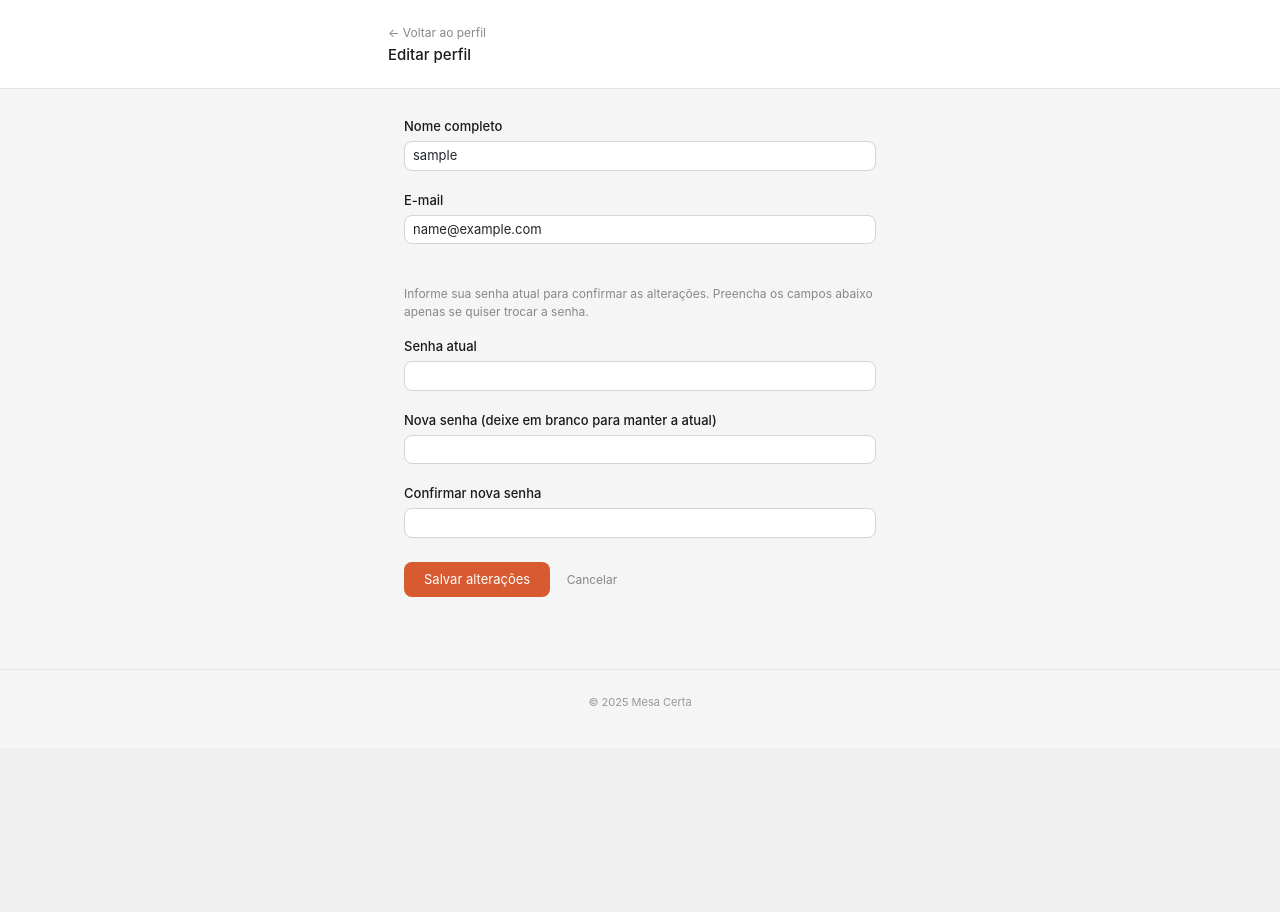
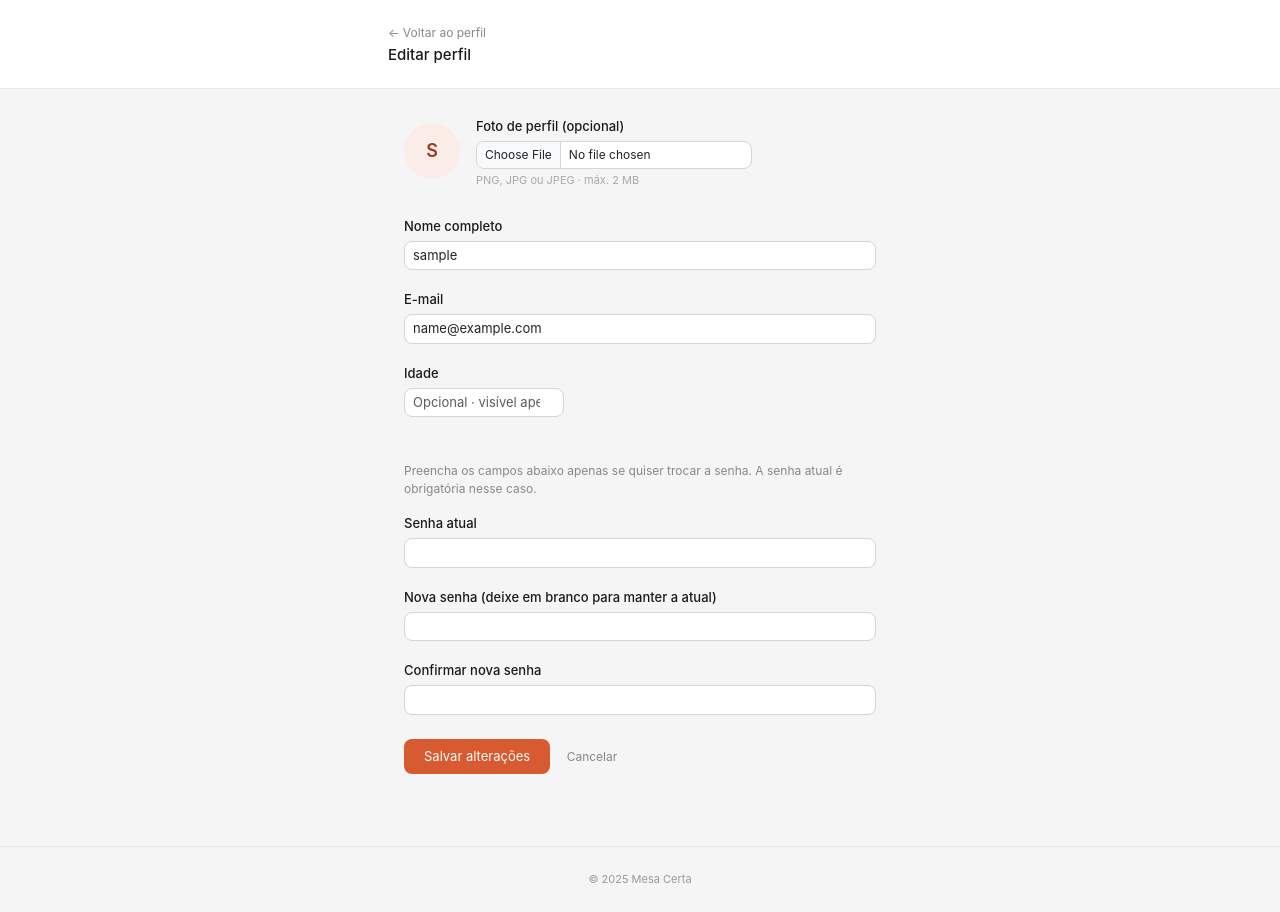
Before and after one commit to isabelacarone/avaliacao-restaurantes, a Flask app: page /perfil/editar in a window 1280 px wide. Shown: the part 52-964 px from the top of the page. Before the commit the page ends 758 px from the top, so only its background shows below. Run offline with Flask 3, Linux system fonts and the light colour scheme; the visitor is signed in with stand-in values (Sample User, id 1); some libraries are stand-ins or nearby versions.

Commit message:
feat adiciona foto de perfil

```diff
--- a/app/auth/routes.py
+++ b/app/auth/routes.py
@@ -1,4 +1,6 @@
 """Rotas de autenticação: login, cadastro, logout e perfil."""
+
+import os
 
 from flask import current_app, flash, redirect, render_template, request, url_for
 from flask_login import current_user, login_required, login_user, logout_user
@@ -6,8 +8,35 @@ from flask_wtf import FlaskForm
 
 from app import db, limiter
 from app.auth import auth_bp
-from app.forms import CadastroForm, EditarPerfilForm, LoginForm
-from app.models import Avaliacao, Usuario
+from app.forms import EditarPerfilForm, CadastroForm, LoginForm
+from app.models import Avaliacao, Favorito, Restaurante, Usuario
+
+_MAGIC_BYTES_PERFIL: dict[str, bytes] = {
+    "jpg": b"\xff\xd8\xff",
+    "jpeg": b"\xff\xd8\xff",
+    "png": b"\x89PNG",
+}
+
+
+def _salvar_foto_perfil(arquivo, usuario_id: int) -> str | None:
+    """Salva foto de perfil em uploads/perfil/ com nome determinístico."""
+    if not arquivo or not arquivo.filename:
+        return None
+    extensoes = current_app.config.get("ALLOWED_EXTENSIONS_PERFIL", set())
+    if "." not in arquivo.filename:
+        return None
+    ext = arquivo.filename.rsplit(".", 1)[1].lower()
+    if ext not in extensoes:
+        return None
+    cabecalho = arquivo.read(8)
+    arquivo.seek(0)
+    if not cabecalho.startswith(_MAGIC_BYTES_PERFIL.get(ext, b"")):
+        return None
+    nome_arquivo = f"perfil_{usuario_id}.{ext}"
+    pasta = current_app.config["UPLOAD_FOLDER_PERFIL"]
+    os.makedirs(pasta, exist_ok=True)
+    arquivo.save(os.path.join(pasta, nome_arquivo))
+    return nome_arquivo
 
 
 @auth_bp.route("/login", methods=["GET", "POST"])
@@ -49,11 +78,20 @@ def perfil() -> str:
         page=page, per_page=10, error_out=False
     )
     total = current_user.avaliacoes.count()
+    favoritos_recentes = (
+        Favorito.query.filter_by(usuario_id=current_user.id)
+        .join(Restaurante)
+        .filter(Restaurante.deletado_em.is_(None))
+        .order_by(Favorito.criado_em.desc())
+        .limit(5)
+        .all()
+    )
     return render_template(
         "auth/perfil.html",
         avaliacoes=paginacao.items,
         paginacao=paginacao,
         total_avaliacoes=total,
+        favoritos_recentes=favoritos_recentes,
         form_csrf=FlaskForm(),
     )
 
@@ -63,9 +101,12 @@ def perfil() -> str:
 def editar_perfil() -> str:
     form = EditarPerfilForm(obj=current_user)
     if form.validate_on_submit():
-        if not current_user.check_senha(form.senha_atual.data):
-            form.senha_atual.errors.append("Senha atual incorreta.")
-            return render_template("auth/editar_perfil.html", form=form)
+        # Troca de senha requer confirmação da senha atual
+        if form.nova_senha.data:
+            if not form.senha_atual.data or not current_user.check_senha(form.senha_atual.data):
+                form.senha_atual.errors.append("Senha atual incorreta.")
+                return render_template("auth/editar_perfil.html", form=form)
+            current_user.set_senha(form.nova_senha.data)
 
         novo_email = form.email.data.strip().lower()
         if novo_email != current_user.email:
@@ -78,8 +119,12 @@ def editar_perfil() -> str:
 
         current_user.nome = form.nome.data.strip()
         current_user.email = novo_email
-        if form.nova_senha.data:
-            current_user.set_senha(form.nova_senha.data)
+        current_user.idade = form.idade.data
+
+        nova_foto = _salvar_foto_perfil(form.foto_perfil.data, current_user.id)
+        if nova_foto:
+            current_user.foto_perfil_path = nova_foto
+
         db.session.commit()
         flash("Perfil atualizado com sucesso!", "success")
         return redirect(url_for("auth.perfil"))
--- a/app/config.py
+++ b/app/config.py
@@ -4,8 +4,10 @@ import os
 
 BASE_DIR: str = os.path.dirname(os.path.dirname(os.path.abspath(__file__)))
 UPLOAD_FOLDER: str = os.path.join(BASE_DIR, "app", "static", "uploads")
+UPLOAD_FOLDER_PERFIL: str = os.path.join(BASE_DIR, "app", "static", "uploads", "perfil")
 MAX_CONTENT_LENGTH: int = 2 * 1024 * 1024
 ALLOWED_EXTENSIONS: set[str] = {"png", "jpg", "jpeg", "gif"}
+ALLOWED_EXTENSIONS_PERFIL: set[str] = {"png", "jpg", "jpeg"}
 
 
 class Config:
@@ -13,8 +15,10 @@ class Config:
 
     SQLALCHEMY_TRACK_MODIFICATIONS: bool = False
     UPLOAD_FOLDER: str = UPLOAD_FOLDER
+    UPLOAD_FOLDER_PERFIL: str = UPLOAD_FOLDER_PERFIL
     MAX_CONTENT_LENGTH: int = MAX_CONTENT_LENGTH
     ALLOWED_EXTENSIONS: set[str] = ALLOWED_EXTENSIONS
+    ALLOWED_EXTENSIONS_PERFIL: set[str] = ALLOWED_EXTENSIONS_PERFIL
 
     @classmethod
     def init(cls) -> None:
--- a/app/forms.py
+++ b/app/forms.py
@@ -4,12 +4,13 @@ from flask_wtf import FlaskForm
 from flask_wtf.file import FileAllowed, FileField
 from wtforms import (
     EmailField,
+    IntegerField,
     PasswordField,
     SelectField,
     StringField,
     TextAreaField,
 )
-from wtforms.validators import DataRequired, Email, EqualTo, Length, Optional
+from wtforms.validators import DataRequired, Email, EqualTo, Length, NumberRange, Optional
 
 from app.validators import SenhaForte, UniqueEmail, UniqueNomeRestaurante
 
@@ -42,6 +43,7 @@ NOTAS: list[tuple[str, str]] = [
 NOTAS_AVALIACAO: list[tuple[str, str]] = [("", "Selecione..."), *NOTAS]
 
 EXTENSOES_PERMITIDAS: list[str] = ["png", "jpg", "jpeg", "gif"]
+EXTENSOES_PERFIL: list[str] = ["png", "jpg", "jpeg"]
 
 
 class LoginForm(FlaskForm):
@@ -147,9 +149,20 @@ class EditarPerfilForm(FlaskForm):
             Email(message="Informe um e-mail válido."),
         ],
     )
+    foto_perfil = FileField(
+        "Foto de perfil (opcional)",
+        validators=[FileAllowed(EXTENSOES_PERFIL, "Apenas imagens PNG, JPG ou JPEG são permitidas.")],
+    )
+    idade = IntegerField(
+        "Idade",
+        validators=[
+            Optional(),
+            NumberRange(min=18, max=120, message="A idade deve estar entre 18 e 120 anos."),
+        ],
+    )
     senha_atual = PasswordField(
         "Senha atual",
-        validators=[DataRequired(message="Informe sua senha atual para confirmar.")],
+        validators=[Optional()],
     )
     nova_senha = PasswordField(
         "Nova senha (deixe em branco para manter a atual)",
--- a/app/models.py
+++ b/app/models.py
@@ -11,11 +11,18 @@ from app import db
 
 class Usuario(UserMixin, db.Model):
     __tablename__ = "usuario"
+    __table_args__ = (
+        db.CheckConstraint(
+            "idade IS NULL OR (idade >= 18 AND idade <= 120)", name="ck_idade"
+        ),
+    )
 
     id: int = db.Column(db.Integer, primary_key=True)
     nome: str = db.Column(db.String(120), nullable=False)
     email: str = db.Column(db.String(150), unique=True, nullable=False)
     senha_hash: str = db.Column(db.String(256), nullable=False)
+    foto_perfil_path: str | None = db.Column(db.String(256), nullable=True)
+    idade: int | None = db.Column(db.Integer, nullable=True)
     criado_em: datetime = db.Column(
         db.DateTime, default=lambda: datetime.now(timezone.utc)
     )
--- a/app/templates/auth/editar_perfil.html
+++ b/app/templates/auth/editar_perfil.html
@@ -14,8 +14,33 @@
 </div>
 
 <div class="container-fluid px-4 py-4" style="max-width:520px;">
-    <form method="POST" action="{{ url_for('auth.editar_perfil') }}" id="form-editar-perfil" novalidate>
+    <form method="POST" action="{{ url_for('auth.editar_perfil') }}"
+          id="form-editar-perfil" enctype="multipart/form-data" novalidate>
         {{ form.hidden_tag() }}
+
+        <!-- Foto de perfil -->
+        <div class="mb-4">
+            <div class="d-flex align-items-center gap-3 mb-2">
+                {% if current_user.foto_perfil_path %}
+                    <img src="{{ url_for('static', filename='uploads/perfil/' + current_user.foto_perfil_path) }}"
+                         alt="Foto de perfil"
+                         style="width:56px;height:56px;border-radius:50%;object-fit:cover;border:0.5px solid #e5e5e5;">
+                {% else %}
+                    {% set nome_parts = current_user.nome.split() %}
+                    <div class="avatar-inicial" style="width:56px;height:56px;font-size:18px;background:#FAECE7;color:#993C1D;">
+                        {{ nome_parts[0][0].upper() }}{{ nome_parts[-1][0].upper() if nome_parts | length > 1 else '' }}
+                    </div>
+                {% endif %}
+                <div>
+                    {{ form.foto_perfil.label(style="font-size:13px;font-weight:500;color:#1a1a1a;") }}
+                    {{ form.foto_perfil(class="form-control form-control-sm mt-1", style="font-size:12px;") }}
+                    <div style="font-size:11px;color:#aaa;margin-top:3px;">PNG, JPG ou JPEG · máx. 2 MB</div>
+                </div>
+            </div>
+            {% for e in form.foto_perfil.errors %}
+                <div class="invalid-feedback d-block" style="font-size:11px;">{{ e }}</div>
+            {% endfor %}
+        </div>
 
         <div class="mb-3">
             {{ form.nome.label(style="font-size:13px;font-weight:500;color:#1a1a1a;") }}
@@ -33,15 +58,23 @@
             {% endfor %}
         </div>
 
+        <div class="mb-4">
+            {{ form.idade.label(style="font-size:13px;font-weight:500;color:#1a1a1a;") }}
+            {{ form.idade(class="form-control form-control-sm mt-1", placeholder="Opcional · visível apenas para você", style="max-width:160px;") }}
+            {% for e in form.idade.errors %}
+                <div class="invalid-feedback d-block" style="font-size:11px;">{{ e }}</div>
+            {% endfor %}
+        </div>
+
         <hr style="border-color:#f0f0f0;margin:1.25rem 0;">
         <p style="font-size:12px;color:#888;margin-bottom:.75rem;">
-            Informe sua senha atual para confirmar as alterações.
             Preencha os campos abaixo apenas se quiser trocar a senha.
+            A senha atual é obrigatória nesse caso.
         </p>
 
         <div class="mb-3">
             {{ form.senha_atual.label(style="font-size:13px;font-weight:500;color:#1a1a1a;") }}
-            {{ form.senha_atual(class="form-control form-control-sm mt-1", **{"data-v": "required", "data-v-label": "Senha atual"}) }}
+            {{ form.senha_atual(class="form-control form-control-sm mt-1") }}
             {% for e in form.senha_atual.errors %}
                 <div class="invalid-feedback d-block" style="font-size:11px;">{{ e }}</div>
             {% endfor %}
```
Also changed, not shown: app/__init__.py (+9 -1 lines), app/templates/auth/perfil.html (+32 -4 lines).
